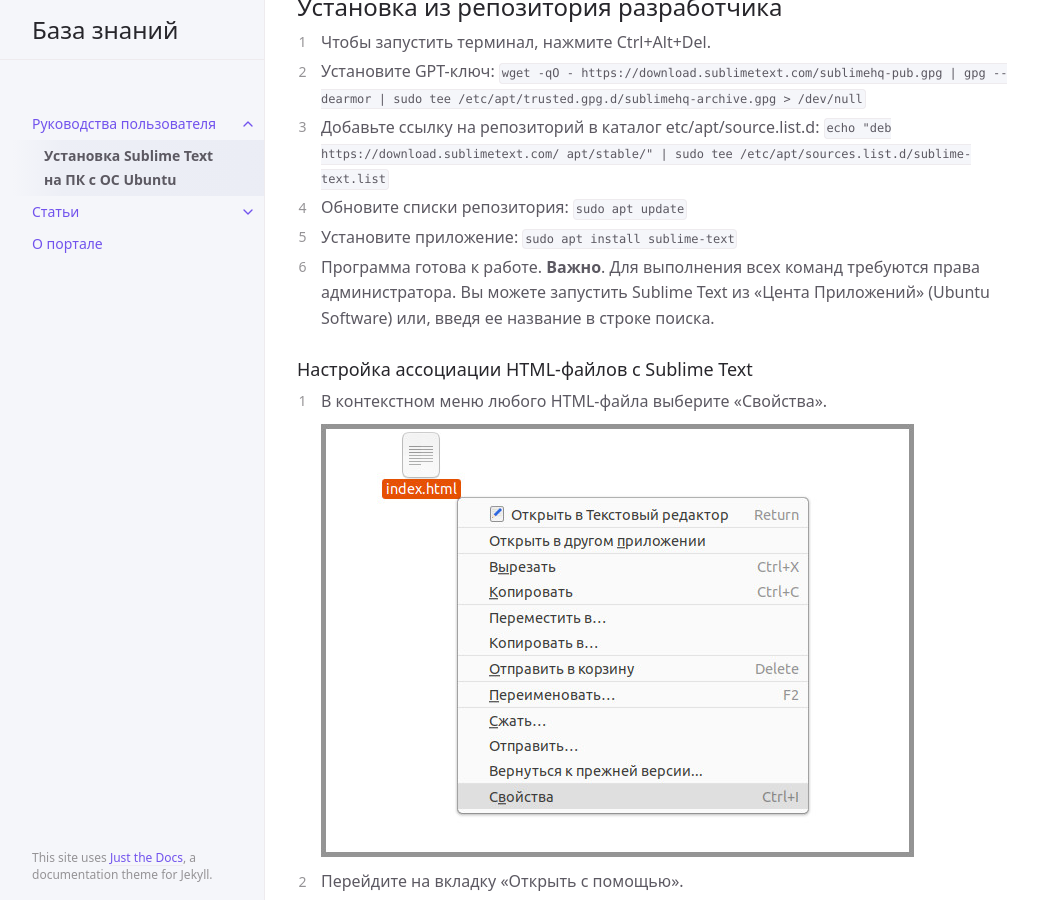
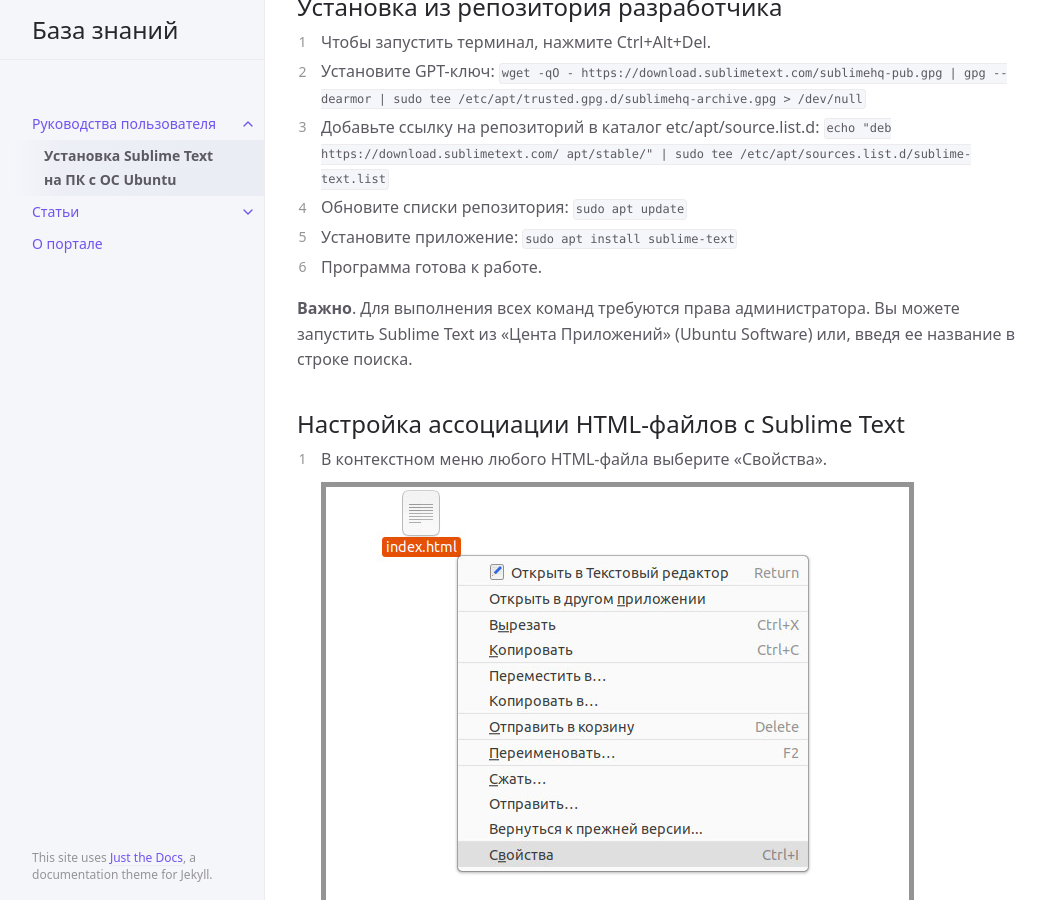
Before and after one commit to sergey-pixel/jekyll-azure-static, a Jekyll site: the page built from docs/User-manual/SublimeText-Ubuntu.md, in a window 1280 px wide and 900 px high, scrolled down 1910 px. Shown: the whole window, without its empty margins (107-1152 px from the left). Built offline with Jekyll 4.4.1, drawn with Linux system fonts in a browser that asks for light colours.

```diff
--- a/docs/User-manual/SublimeText-Ubuntu.md
+++ b/docs/User-manual/SublimeText-Ubuntu.md
@@ -40,11 +40,12 @@ nav_order: 1
 5. Установите приложение:
   `sudo apt install sublime-text`
 6. Программа готова к работе.
+
 **Важно**. Для выполнения всех команд требуются права администратора.
 Вы можете запустить Sublime Text из &laquo;Цента Приложений&raquo; (Ubuntu Software) или, введя ее название в строке поиска.
 
 
-### Настройка ассоциации HTML-файлов с Sublime Text
+## Настройка ассоциации HTML-файлов с Sublime Text
 {: .no_toc }
 1. В контекстном меню любого HTML-файла выберите &laquo;Свойства&raquo;.
     ![Файл](https://digit-dev.net/Images/Printscreen24.jpg){: style="margin-top: 10px"}
```
